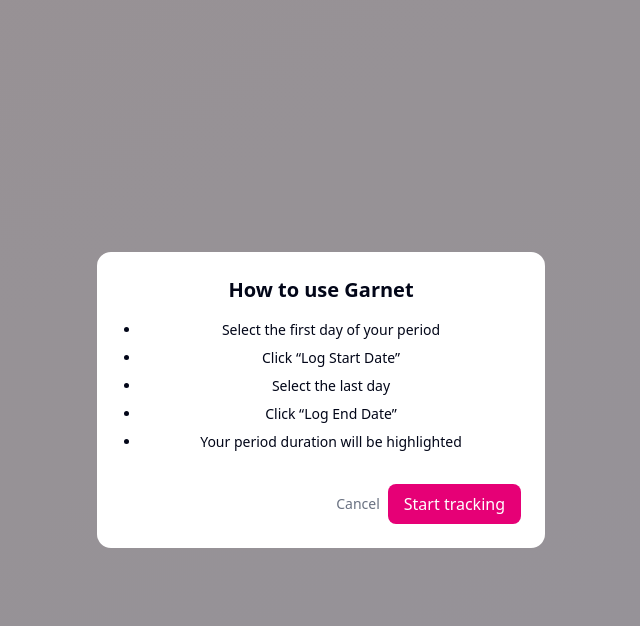
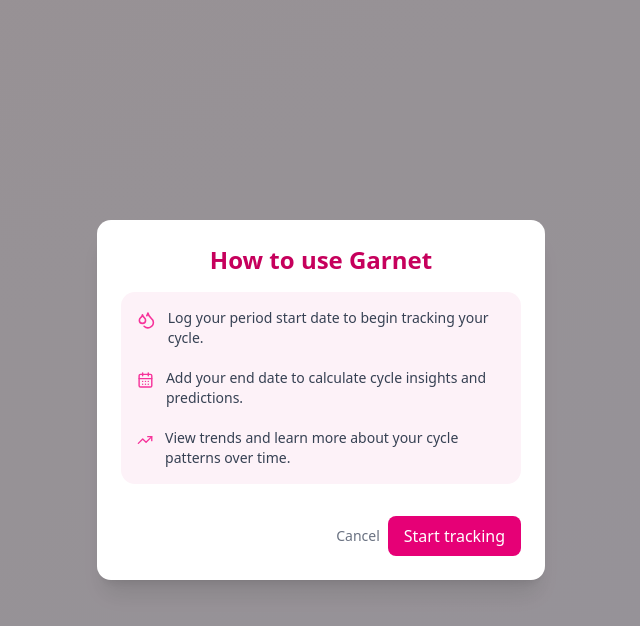
Before and after one commit to Danielle73/Garnet, a React (Vite) app: page / in a window 1280 px wide. Both pictures are taken after a click on the button "Get Started". Shown: the top 626 px of the page, without its empty margins (319-959 px from the left). Built offline with nearby package versions, Linux system fonts and the light colour scheme.

Commit message:
feat(ux): add icons before instructions in modal, and small ux changes for better visualisation

```diff
--- a/src/components/ui/instructionModal.tsx
+++ b/src/components/ui/instructionModal.tsx
@@ -10,16 +10,35 @@ type InstructionModalProps = {
 function InstructionModal({ onClose, onContinue, actionLabel = "Start tracking", showCancel = true, }: InstructionModalProps){
     return(
         <div className="fixed inset-0 bg-black/40 flex items-center justify-center z-50">
-      <div className="bg-white rounded-xl max-w-md w-full p-6 space-y-4">
-        <h2 className="text-xl font-bold">How to use Garnet</h2>
+        <div className="bg-white rounded-xl shadow-xl max-w-md w-full p-6 space-y-4 text-left">
+        <h2 className="text-2xl font-bold text-center text-pink-700">How to use Garnet</h2>
 
-        <ul className="list-disc pl-5 text-sm space-y-2">
-          <li>Select the first day of your period</li>
-          <li>Click “Log Start Date”</li>
-          <li>Select the last day</li>
-          <li>Click “Log End Date”</li>
-          <li>Your period duration will be highlighted</li>
-        </ul>
+  <div className="bg-pink-50 rounded-xl p-4 space-y-5">
+
+  <div className="flex items-start gap-3">
+    <Droplets className = "h-5 w-5 text-pink-500 mt-0.5" />
+
+    <p className="text-sm text-gray-700">
+      Log your period start date to begin tracking your cycle.
+    </p>
+  </div>
+
+  <div className="flex items-start gap-3">
+    <CalendarDays className= "h-5 w-5 text-pink-500 mt-0.5"/>
+
+    <p className="text-sm text-gray-700">
+      Add your end date to calculate cycle insights and predictions.
+    </p>
+  </div>
+
+  <div className="flex items-start gap-3">
+<TrendingUp className= "h-5 w-5 text-pink-500 mt-0.5" />
+    <p className="text-sm text-gray-700">
+      View trends and learn more about your cycle patterns over time.
+    </p>
+  </div>
+
+</div>
 
         <div className="flex justify-end gap-2 pt-4">
         {showCancel && (<button
```
